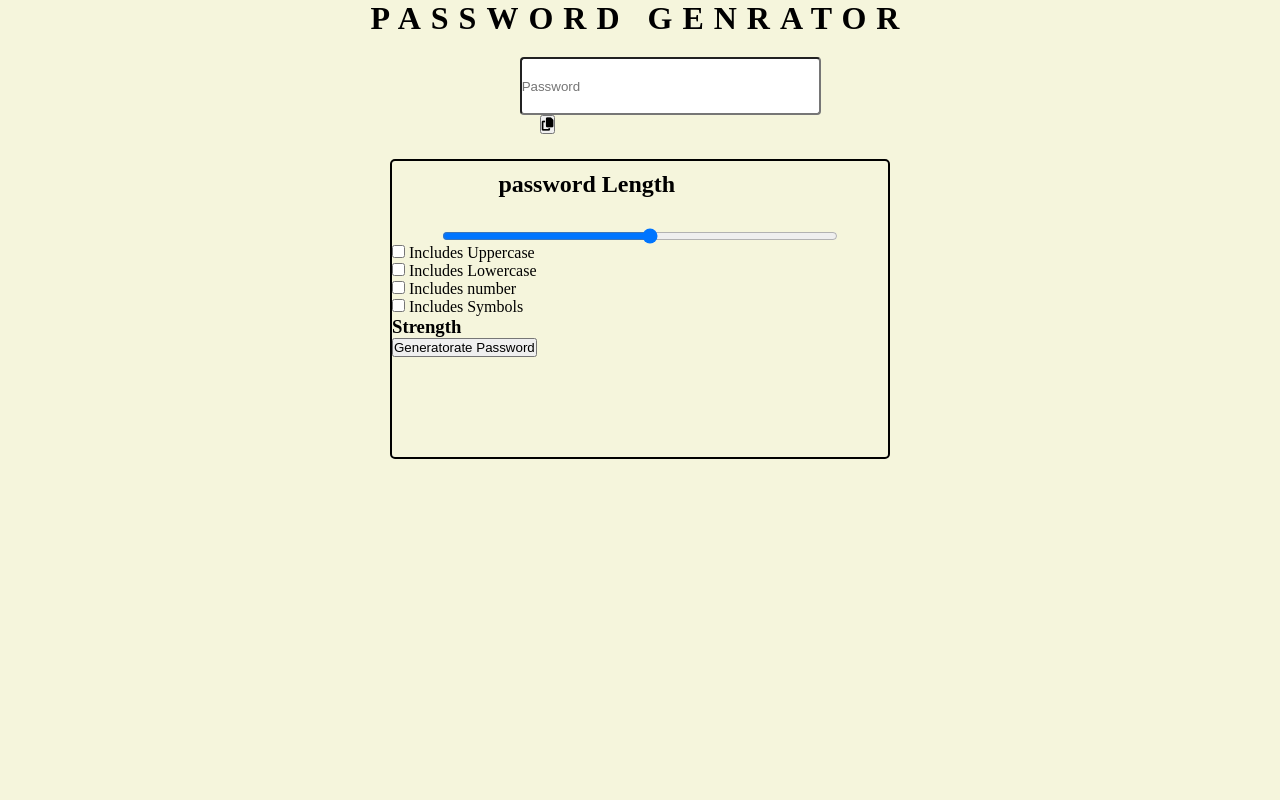
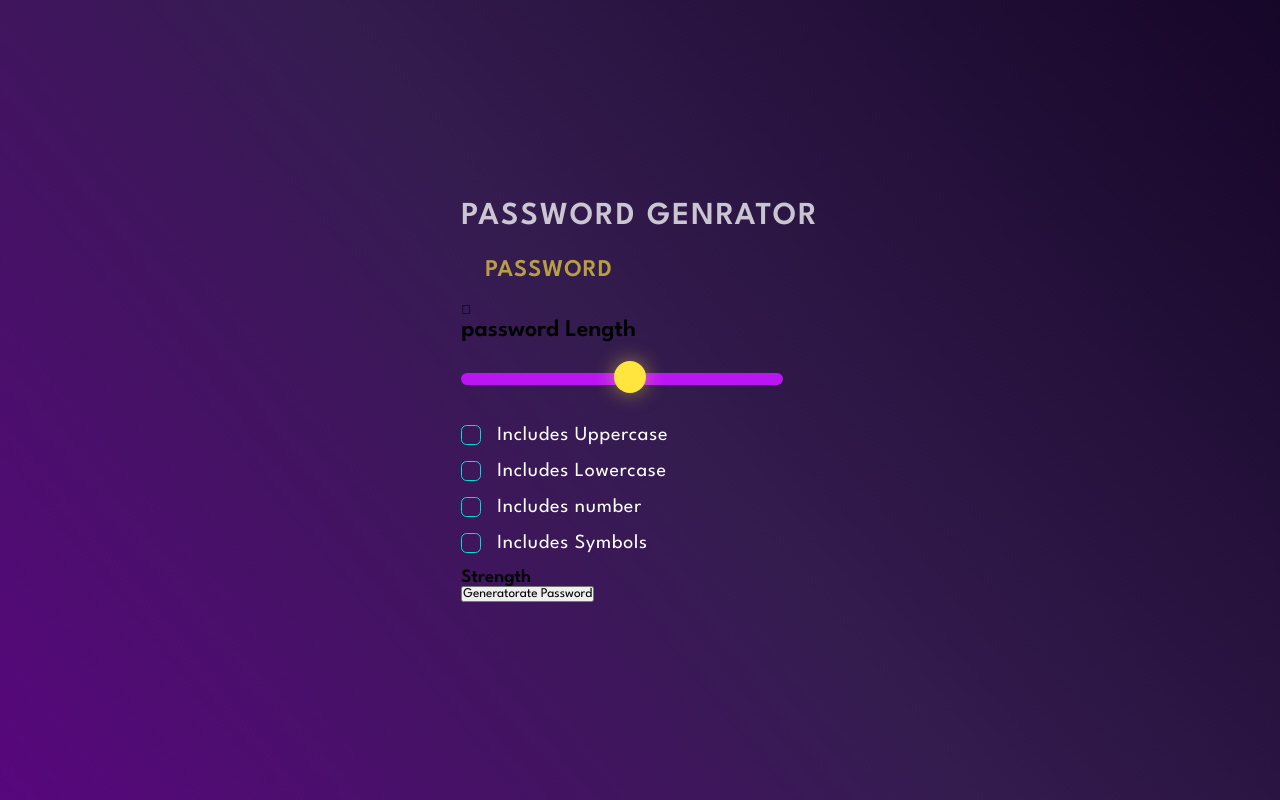
Before and after one commit to RhaegarTargaryenn/password.github.io, a plain HTML site: page index.html in a window 1280 px wide. Drawn offline with Linux system fonts and the light colour scheme.

Commit message:
Update styles.css
Signed-off-by: RhaegarTargaryenn <110560249+RhaegarTargaryenn@users.noreply.github.com>

```diff
--- a/styles.css
+++ b/styles.css
@@ -1,54 +1,280 @@
-*{
-    padding: 0;margin: 0;
+*,
+*::before,
+*::after {
+    margin: 0;
+    padding: 0;
     box-sizing: border-box;
+    font-family: 'League Spartan', sans-serif;
 }
 
-.wrapper{
+:root {
+
+    --dk-violet: hsl(268, 75%, 9%);
+    --lt-violet: hsl(268, 47%, 21%);
+    --lt-violet2: hsl(281, 89%, 26%);
+    --vb-violet: hsl(285, 91%, 52%);
+    --vb-violet2: hsl(290, 70%, 36%);
+
+    --vb-yellow: hsl(52, 100%, 62%);
+
+
+    --pl-white: hsl(0, 0%, 100%);
+
+    --vb-cyan: hsl(176, 100%, 44%);
+    --vb-cyan2: hsl(177, 92%, 70%);
+    --dk-text: hsl(198, 20%, 13%);
+}
+
+body {
+    width: 100vw;
     height: 100vh;
-    width: 100vw;
-    background-color: beige;
+    display: flex;
+    flex-direction: column;
+    align-items: center;
+    justify-content: center;
+    background: linear-gradient(231deg, rgba(22, 6, 40, 1) 0%, rgba(52, 28, 79, 1) 50%, rgba(88, 7, 125, 1) 100%);
+}
+
+.container {
+    width: 90%;
+    max-width: 450px;
+}
+
+h1 {
+    color: var(--pl-white);
+    opacity: 0.75;
+    text-transform: uppercase;
+    letter-spacing: 2px;
+    text-align: center;
+    line-height: 1.2;
+}
+
+.display-container {
+    position: relative;
+    background-color: var(--dk-violet);
+    border-radius: 1rem;
+    border-bottom: 0.35rem solid var(--lt-violet2);
+    margin: 1rem 0;
+    padding-top: 0.35rem;
+}
+
+
+.display {
+    width: 100%;
+    background-color: transparent;
+    padding: 1.15rem 1rem;
+    color: var(--vb-yellow);
+    font-weight: 600;
+    font-size: 1.5rem;
+    line-height: 30px;
+    letter-spacing: 1px;
+    padding-right: 3.25rem;
+    border:none;
+  }
+
+.display::placeholder {
+    position:absolute;
+    top: 50%;
+    left: 1.5rem;
+    font-size: 1.5rem;
+    line-height:30px;
+    color:var(--vb-yellow);
+    opacity: 0.65;
+    text-transform: uppercase;
+    transform: translateY(-50%);
+}
+
+.display-container button {
+    position:absolute;
+    top:50%;
+    right:1.5rem;
+    transform: translateY(-50%);
+}
+
+.input-container{
+    width:100%;
+    background-color: var(--dk-violet);
+    border-radius: 1rem;
+    padding: 2rem;
+    border-bottom: 0.35rem solid var(--lt-violet2);
+}
+
+
+.length-container {
+    display: flex;
+    justify-content: space-between;
+    align-items: center;
+}
+
+
+.length-container p:nth-child(1) {
+    color:var(--pl-white);
+    font-size: 1.5rem;
+}
+
+
+.length-container p:nth-child(2) {
+    color:var(--vb-yellow);
+    font-size: 1.5rem;
+}
+
+
+.strength-container {
+    display: flex;
+    justify-content: space-between;
+    align-items: center;
+    margin-top: 1.75rem;
+    margin-bottom: 2rem;
+}
+
+
+.strength-container p{
+    color:var(--pl-white);
+    font-size: 1.5rem;
+}
+
+.indicator {
+    width:1.5rem;
+    height:1.5rem;
+    border-radius:50%;
+}
+
+.generateButton {
+    width: 100%;
+    padding: 1rem 0;
+    background-color: var(--vb-violet);
+    text-align: center;
+    border-radius: 0.75rem;
+    border-bottom: 0.35rem solid var(--vb-yellow);
+    text-transform: uppercase;
+    letter-spacing: 1px;
+    color: var(--vb-yellow);
+    font-weight: 600;
+    font-size: 1.25rem;
+  }
+
+.check {
     display: flex;
     align-items: center;
-    flex-direction: column;
+    margin: 1rem 0;
+    gap: 0 1rem;
 }
 
-.heading1{
-    letter-spacing: 10px;
+.check input{
+    appearance: none;
+    width: 20px;
+    height: 20px;
+    border: 1px solid var(--vb-cyan);
+    cursor: pointer;
+    position: relative;
+    border-radius: 0.35rem;
 }
 
-.display{
-    width: 150%;
-    height: 100%;
-    border-radius: 4px;
-    margin-top: 20px;
-    position: relative;
-    left:-20px;
-    }
+
+.check input:checked{
+    background-color: var(--vb-cyan);
+}
 
 
-.container{
-display: flex;
-flex-direction: column;
-margin-top: 5%;
-border: 2px solid black;
-width: 500px;
-height: 300px;
-border-radius: 5px;
- }
+.check input:checked::before {
+    content: '✔';
+    position: absolute;
+    color: var(--dk-text);
+    font-size:1.05rem;
+    font-weight: 600;
+    left:50%;
+    top:-3.5px;
+    transform: translateX(-50%)  translateY(40%);
+}
+
+.check label {
+    color: var(--pl-white);
+    font-size: 1.25rem;
+    letter-spacing: 0.75px;
+}
+
+.copyBtn{
+    background-color: transparent;
+    border:none;
+    outline:none;
+}
+
+.tooltip {
+    position: absolute;
+    background-color: var(--vb-violet2);
+    color: var(--vb-yellow);
+    font-size: 1.25rem;
+    top: -35px;
+    left: -25px;
+    padding: 5px 10px;
+    border-radius: 1rem;
+    opacity: 0;
+    transform: scale(0);
+    transform-origin: bottom;
+    transition: all 250ms ease-in-out;
+  }
+
+  .tooltip.active {
+    opacity: 1;
+    transform: scale(1);
+  }
+
+.slider{
+    appearance: none;
+    width:100%;
+    height: 0.75rem;
+    cursor: pointer;
+    background-color: var(--lt-violet);
+    border-radius: 1rem;
+    margin-top: 2rem;
+    margin-bottom: 1.5rem;
+    background-image: linear-gradient(var(--vb-violet), var(--vb-violet));
+    background-repeat: no-repeat;
+    border:none;
+    outline:none;
+    z-index:-1;
+}
+
+.slider::-webkit-slider-thumb {
+    position:relative;
+    z-index:1;
+    appearance: none;
+    height:2rem;
+    width:2rem;
+    border-radius: 50%;
+    background-color: var(--vb-yellow);
+    cursor:pointer;
+    margin-top: -3px;
+    box-shadow: 0px 0px 20px 0px rgba(255, 229, 61, 0.50);
+    transition: all 100ms ease-in;
+}
+
+.slider:focus{
+    outline: 3px solid var(--vb-yellow);
+}
+
+.slider::-webkit-slider-thumb:hover{
+    outline: 2px solid var(--vb-yellow);
+    background-color: var(--dk-violet);
+    box-shadow: 0px 0px 25px 5px rgba(255, 229, 61, 0.80);
+}
 
 
- .pass-length-container{
-    display: flex;
-    justify-content: space-evenly;
-    margin-top: 10px;
- }
-.lengthshow{
+/*Homework -> Explore below code */
+/* .slider::-moz-range-thumb {
     position: relative;
-    top: 8px;
-}
+    z-index: 1;
+    appearance: none;
+    height: 2rem;
+    width: 2rem;
+    border-radius: 50%;
+    background: var(--vb-yellow);
+    box-shadow: 0px 0px 20px 0px rgba(255, 229, 61, 0.50);
+    cursor: pointer;
+  }
 
- .slider{
-    width: 80%;
-     margin: 0 auto;
-    margin-top: 30px;
- }
+  .slider::-moz-range-thumb:hover {
+    outline: 2px solid var(--vb-yellow);
+    background-color: var(--dk-violet);
+    box-shadow: 0px 0px 25px 5px rgba(255, 229, 61, 0.80);
+  } */
```
